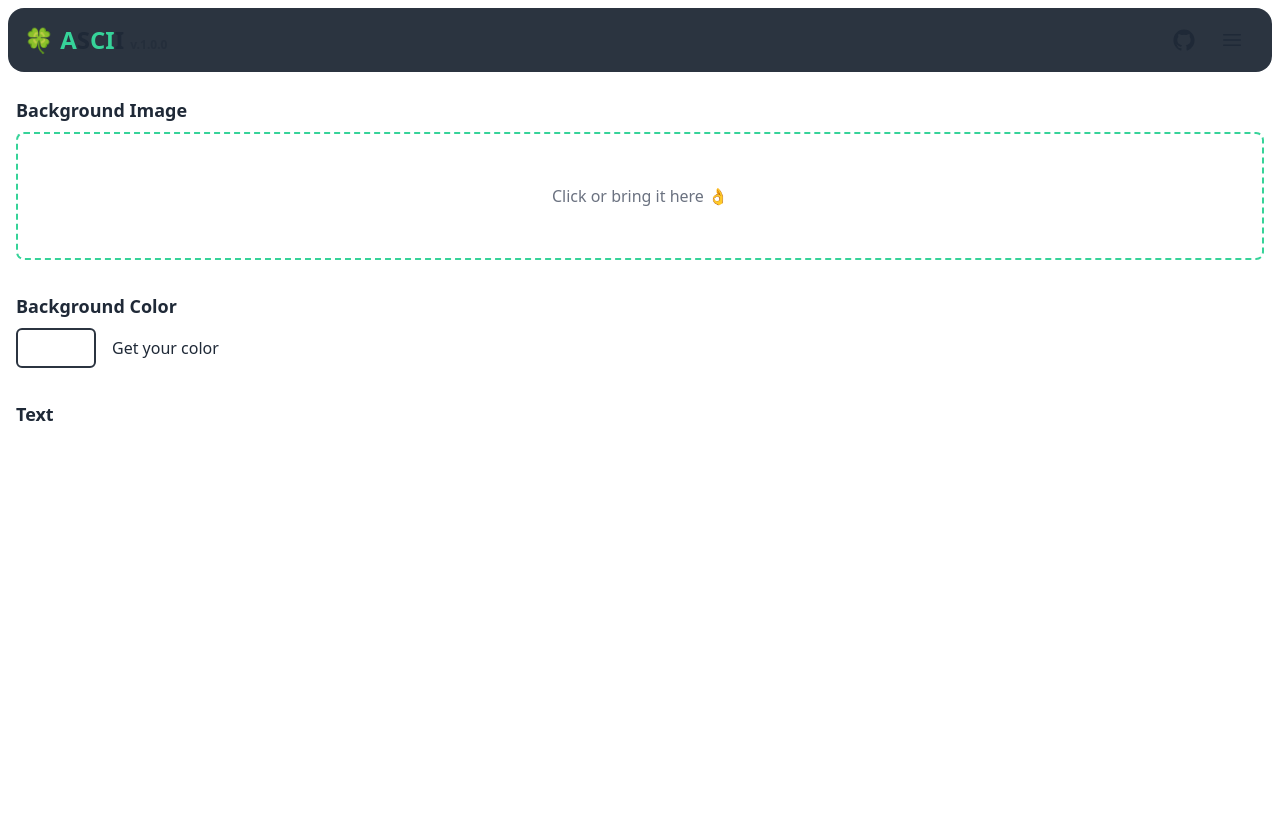
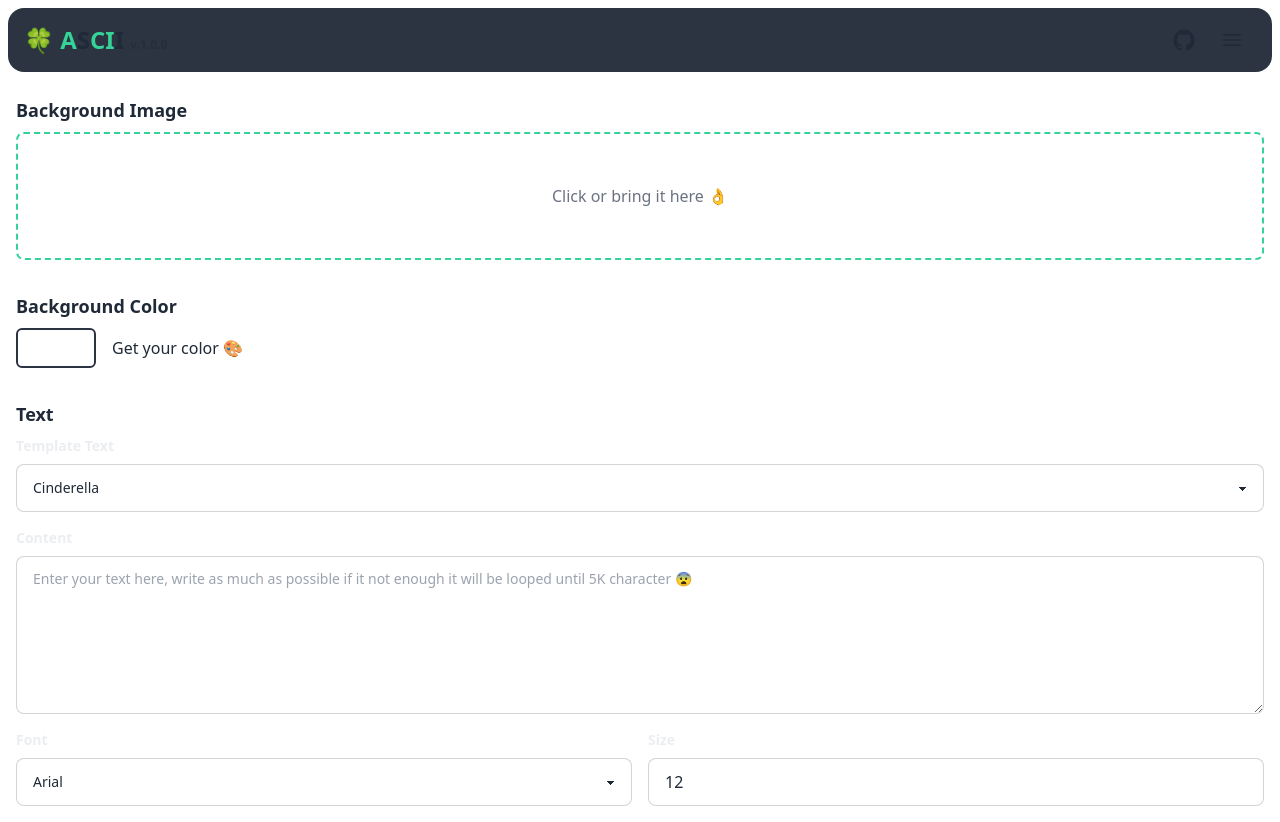
Before and after one commit to xirf/ascii-image, an Astro site: page / in a window 1280 px wide. Built offline with nearby package versions, Linux system fonts and the light colour scheme; Astro itself is replaced by a stand-in of ours.

Commit message:
feat(sidebar): addfonts selection

```diff
--- a/src/components/BackgroundColor.astro
+++ b/src/components/BackgroundColor.astro
@@ -8,9 +8,7 @@ import Section from "./Section.astro";
 	class="w-full relative flex items-center justify-start gap-4">
 	<div class="w-20 h-10 bg-base-100 border-2 border-neutral rounded-md" id="colorTarget"></div>
 	<input type="color" name="bg-color" id="bg-color" class="hidden" />
-	<label for="bg-color" class="cursor-pointer">
-		Get your color
-	</label>
+	<label for="bg-color" class="cursor-pointer"> Get your color 🎨</label>
 </Section>
 
 <script>
--- a/src/components/Text.astro
+++ b/src/components/Text.astro
@@ -1,10 +1,83 @@
 ---
 import Section from "./Section.astro";
+---
 
----
 <Section
-name="Text"
-info="Let's decorate your image with bunch of text🫡, you can select from template or make yours, but if your text to short it will be looped until 5K character 😨 (just kidding i will try to optimize it based on your font size 😜)"
->
-
+	name="Text"
+	info="Let's decorate your image with bunch of text🫡, you can select from template or make yours, but if your text to short it will be looped until 5K character 😨 (just kidding i will try to optimize it based on your font size 😜)">
+	<div class="grid gap-4">
+		<div class="grid gap-4">
+			<div class="flex flex-col space-y-2 w-full">
+				<label for="template" class="text-sm font-semibold text-neutral-content opacity-50">Template Text</label>
+				<select id="template" name="template" class="select w-full select-bordered">
+					{
+						[
+							"Cinderella",
+							"Snow White",
+							"Beauty and the Beast",
+							"Little Red Riding Hood",
+							"Hansel and Gretel",
+							"The Little Mermaid by Hans Christian Andersen",
+							"The Ugly Duckling by Hans Christian Andersen",
+							"Rumpelstiltskin",
+							"The Three Little Pigs",
+							"Sleeping Beauty",
+							"Pride and Prejudice by Jane Austen",
+							"Alice's Adventures in Wonderland by Lewis Carroll",
+							"Moby-Dick by Herman Melville",
+							"Dracula by Bram Stoker",
+							"Frankenstein by Mary Shelley",
+							"Jane Eyre by Charlotte Brontë",
+							"Great Expectations by Charles Dickens",
+							"Wuthering Heights by Emily Brontë",
+							"The Picture of Dorian Gray by Oscar Wilde",
+							"Sherlock Holmes by Arthur Conan Doyle",
+						].map((font) => <option value={font}>{font}</option>)
+					}
+				</select>
+			</div>
+			<div class="flex flex-col space-y-2">
+				<label for="text" class="text-sm font-semibold text-neutral-content opacity-50">Content</label>
+				<textarea
+					id="text"
+					name="text"
+					rows="5"
+					class="textarea textarea-bordered w-full"
+					placeholder="Enter your text here, write as much as possible if it not enough it will be looped until 5K character 😨"></textarea>
+			</div>
+			<div class="flex w-full gap-4">
+				<div class="flex flex-col space-y-2 w-full">
+					<label for="font" class="text-sm font-semibold text-neutral-content opacity-50">Font</label>
+					<select id="font" name="font" class="select w-full select-bordered">
+						{
+							[
+								"Arial",
+								"Arial Black",
+								"Arial Narrow",
+								"Arial Rounded MT Bold",
+								"Avant Garde",
+								"Calibri",
+								"Candara",
+								"Century Gothic",
+								"Franklin Gothic Medium",
+								"Futura",
+								"Geneva",
+								"Gill Sans",
+								"Helvetica",
+								"Impact",
+								"Lucida Grande",
+								"Optima",
+								"Segoe UI",
+								"Tahoma",
+							].map((font) => <option value={font}>{font}</option>)
+						}
+					</select>
+				</div>
+				<div class="flex flex-col space-y-2 w-full">
+					<label for="size" class="text-sm font-semibold text-neutral-content opacity-50">Size</label>
+					<input id="size" name="size" type="number" class="input input-bordered w-full" placeholder="Enter your text here..." value="12" />
+				</div>
+			</div>
+		</div>
+	</div>
 </Section>
--- a/src/components/UploadImage.astro
+++ b/src/components/UploadImage.astro
@@ -16,8 +16,7 @@ import Section from "./Section.astro";
 	<label
 		for="image"
 		class="w-full h-full border-success border-2 border-dashed rounded-lg flex items-center justify-center text-center text-gray-500 cursor-pointer">
-		<span>
-            Click or bring it here 👌
-        </span>
+
+		<span> Click or bring it here 👌</span>
 	</label>
 </Section>
```
